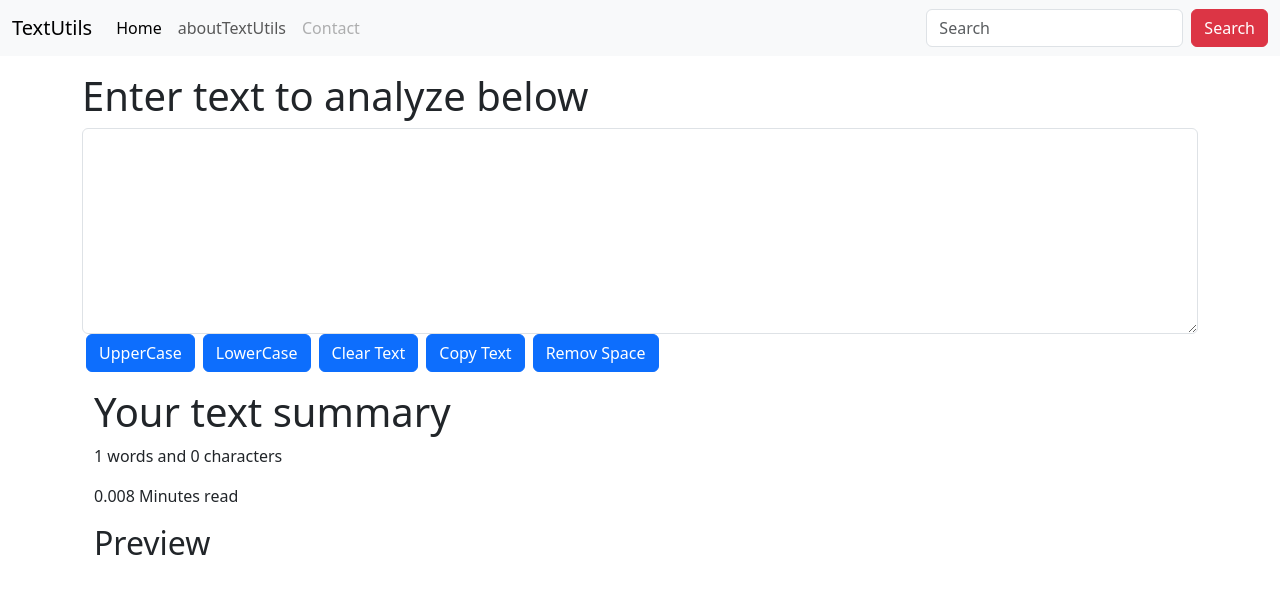
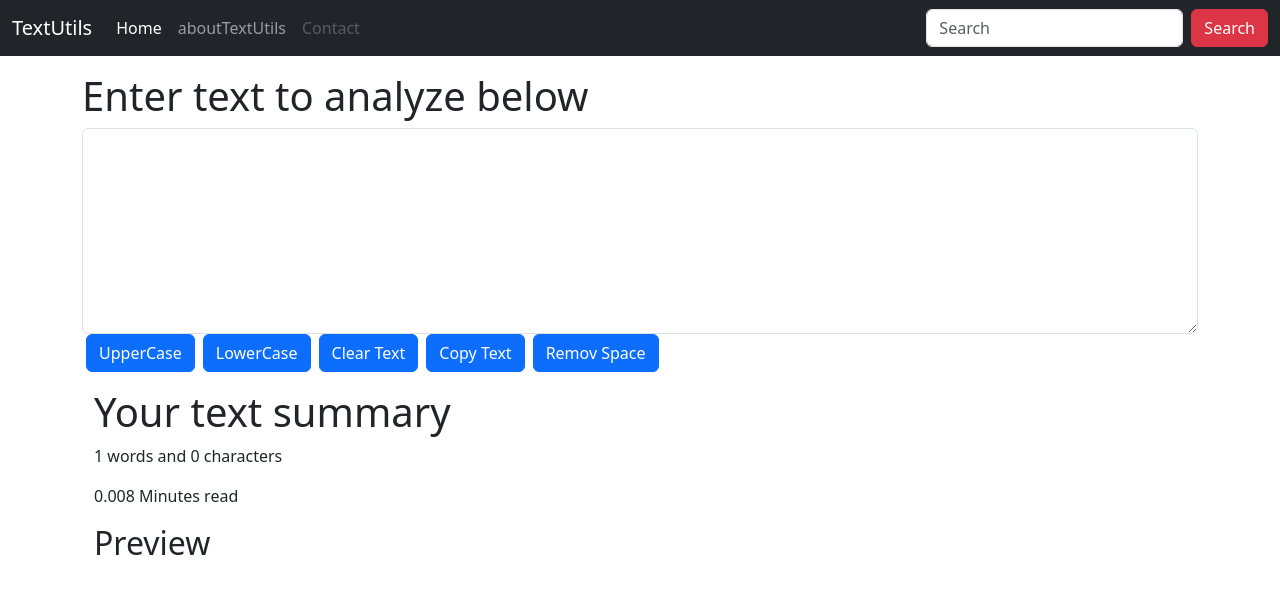
Before and after one commit to omkarkardel/TextUtils, a React (Create React App) app in the folder my-app/: page / in a window 1280 px wide. Shown: the top 594 px of the page. Built offline with nearby package versions, Linux system fonts and the light colour scheme.

Commit message:
navbar color

```diff
--- a/my-app/src/App.js
+++ b/my-app/src/App.js
@@ -1,12 +1,14 @@
+import react, { useState } from 'react';
 import "./App.css";
 import About from "./components/About";
 import Navbar from "./components/Navbar";
 import TextForm from "./components/TextForm";
 
 function App() {
+  const[mode, setMode] = useState('dark');
   return (
     <>
-      <Navbar title="TextUtils" aboutText="aboutTextUtils" />
+      <Navbar title="TextUtils" aboutText="aboutTextUtils" mode={mode} />
 
       <div className="container my-3">
         <TextForm heading="Enter text to analyze below" />
--- a/my-app/src/components/Navbar.js
+++ b/my-app/src/components/Navbar.js
@@ -4,7 +4,7 @@ import PropTypes from "prop-types";
 export default function Navbar(props) {
   return (
     <>
-      <nav className="navbar navbar-expand-lg bg-body-tertiary">
+      <nav className={`navbar navbar-expand-lg navbar-${props.mode} bg-${props.mode}`}>
         <div className="container-fluid">
           <a className="navbar-brand" href="/">
             {props.title}
```
Also changed, not shown: 2 other files (tests, documents, lock files or other folders).
